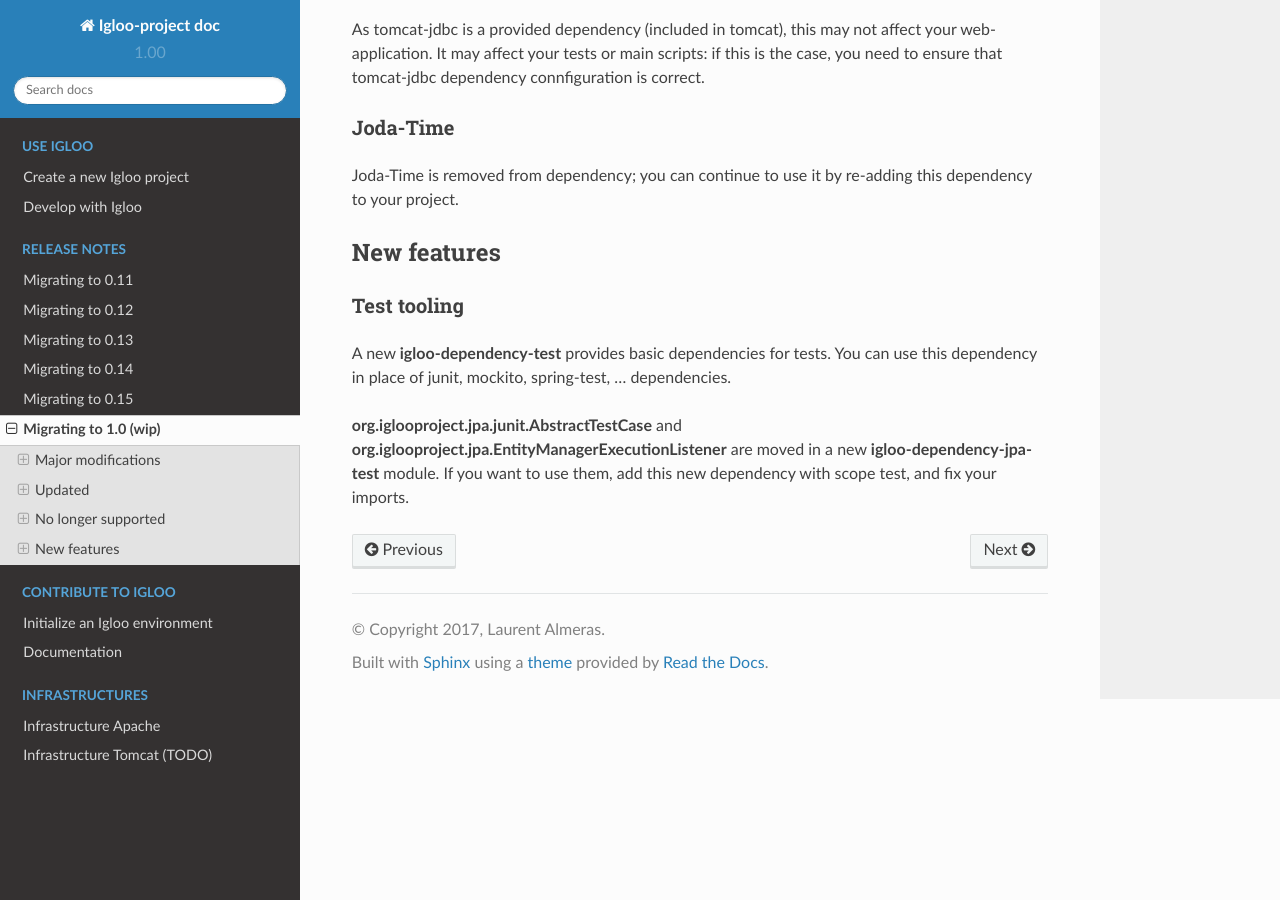
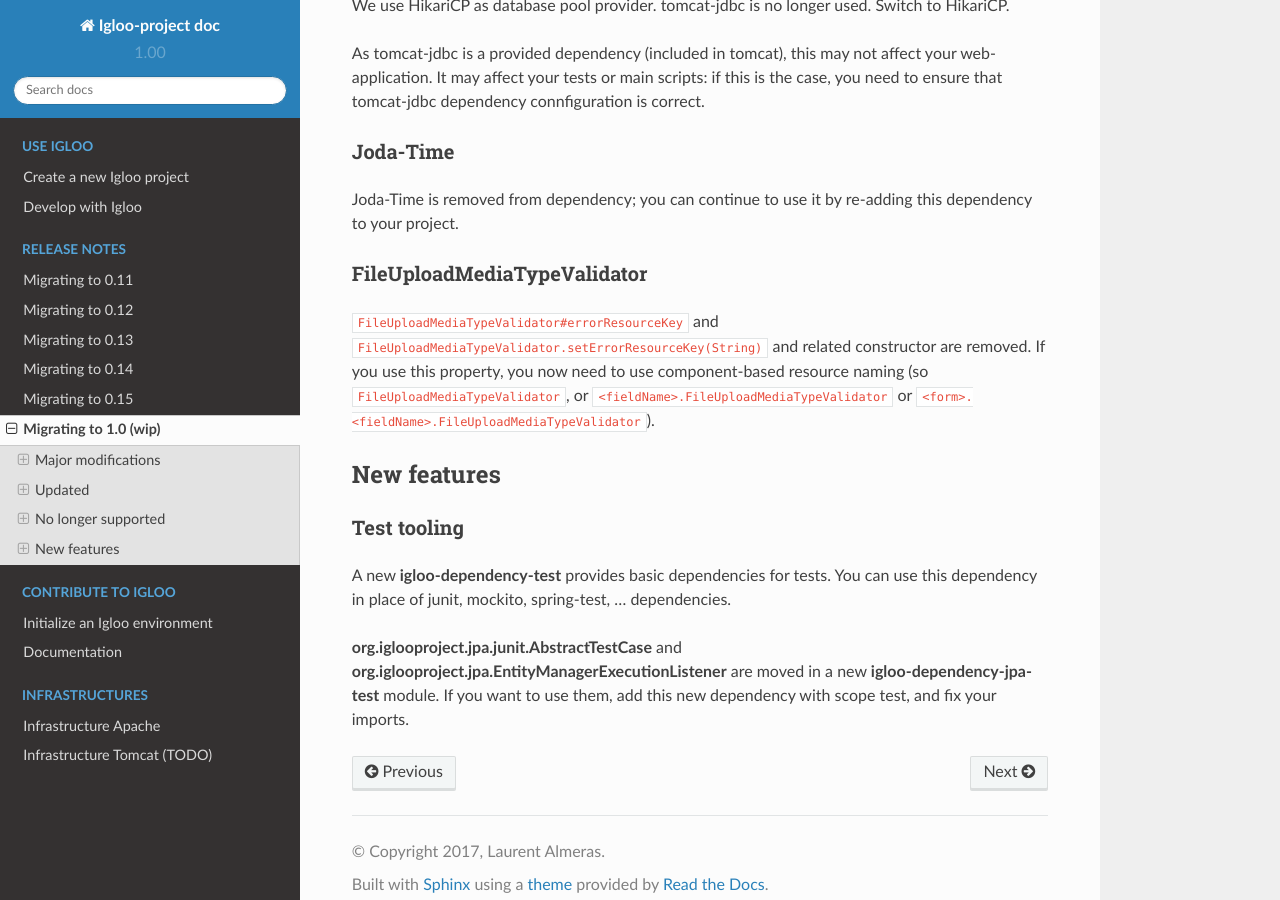
Before and after one commit to igloo-project/igloo-doc, a Sphinx documentation site: the page built from source/release-notes/Migrating-to-1.0.rst, in a window 1280 px wide and 900 px high, scrolled down 2546 px. Built offline with Sphinx 7.4.7 and the Read the Docs theme 2.0.0, drawn with Linux system fonts in a browser that asks for light colours; some of the changed text lies outside the part shown.

Commit message:
doc: FileUploadMediaTypeValidator.errorResourceKey

```diff
--- a/source/release-notes/Migrating-to-1.0.rst
+++ b/source/release-notes/Migrating-to-1.0.rst
@@ -124,6 +124,15 @@
 this dependency to your project.
 
 
+FileUploadMediaTypeValidator
+~~~~~~~~~~~~~~~~~~~~~~~~~~~~
+
+``FileUploadMediaTypeValidator#errorResourceKey`` and ``FileUploadMediaTypeValidator.setErrorResourceKey(String)``
+and related constructor are removed. If you use this property, you now need to
+use component-based resource naming (so ``FileUploadMediaTypeValidator``, or
+``<fieldName>.FileUploadMediaTypeValidator`` or ``<form>.<fieldName>.FileUploadMediaTypeValidator``).
+
+
 New features
 ------------
 
```
